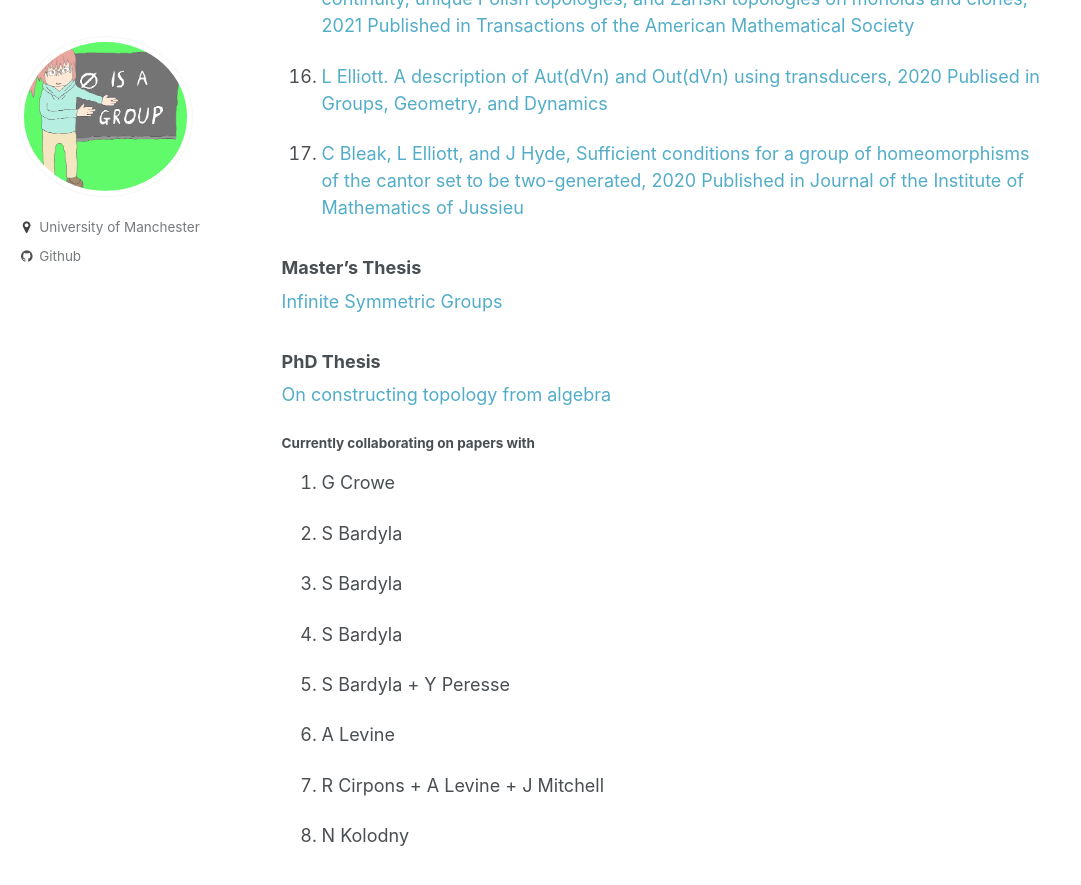
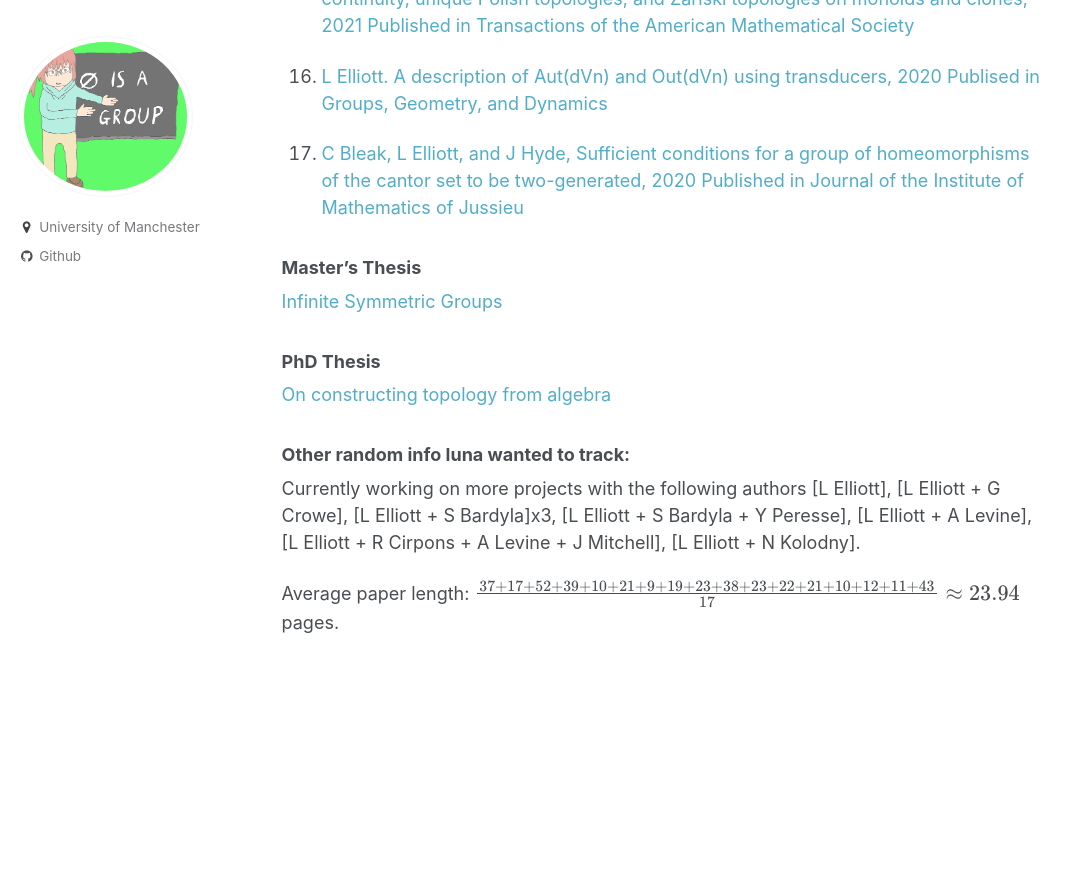
Before and after one commit to le27/L-Elliott, a Jekyll site: the page built from _pages/publications.md, in a window 1280 px wide and 900 px high, scrolled down 1415 px. Shown: the top 885 px of the window, without its empty margins (0-1081 px from the left). Built offline with Jekyll 4.4.1, drawn with Linux system fonts in a browser that asks for light colours; formulas are drawn with MathJax 3; after the commit the page ends 2101 px from its top, so only the background shows below that.

Commit message:
Revise publication section with collaboration info
Updated collaboration details and added average paper length.

```diff
--- a/_pages/publications.md
+++ b/_pages/publications.md
@@ -59,20 +59,7 @@ Last updated 28/04/2026
 [On constructing topology from algebra](https://le27.github.io/Luke-Elliott/files/Thesis%20subaru.pdf)
 
 
-#### Currently collaborating on papers with
+### Other random info luna wanted to track:
+Currently working on more projects with the following authors [L Elliott], [L Elliott + G Crowe], [L Elliott + S Bardyla]x3, [L Elliott + S Bardyla + Y Peresse], [L Elliott + A Levine], [L Elliott + R Cirpons + A Levine + J Mitchell], [L Elliott + N Kolodny].
 
-1. G Crowe
-
-2. S Bardyla
-
-3. S Bardyla
-
-4. S Bardyla
-
-5. S Bardyla + Y Peresse
-
-6. A Levine
-
-7. R Cirpons + A Levine + J Mitchell
-
-8. N Kolodny
+Average paper length: $$\frac{37+17+52+39+10+21+9+19+23+38+23+22+21+10+12+11+43}{17} \approx 23.94$$ pages.
```
